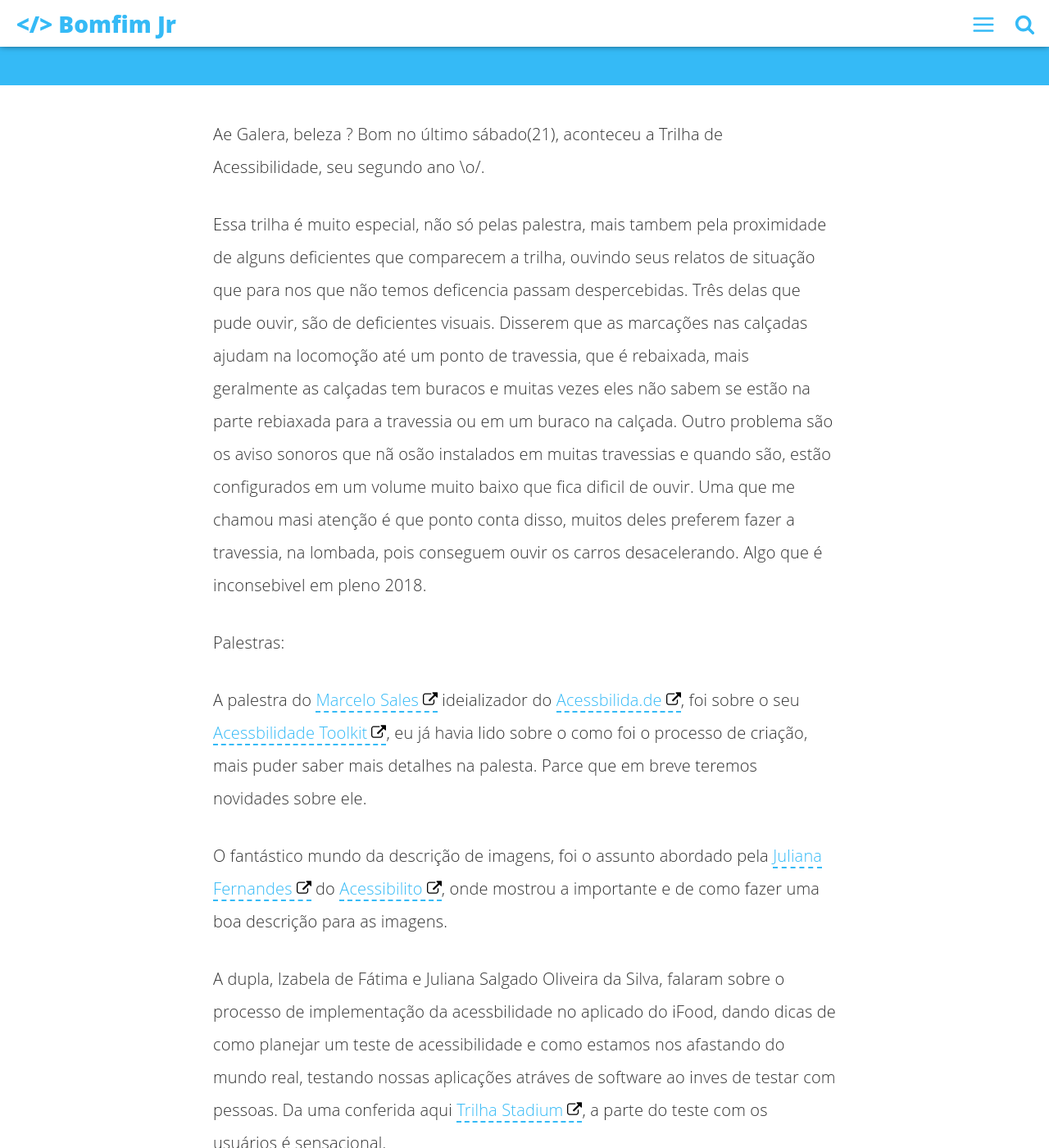
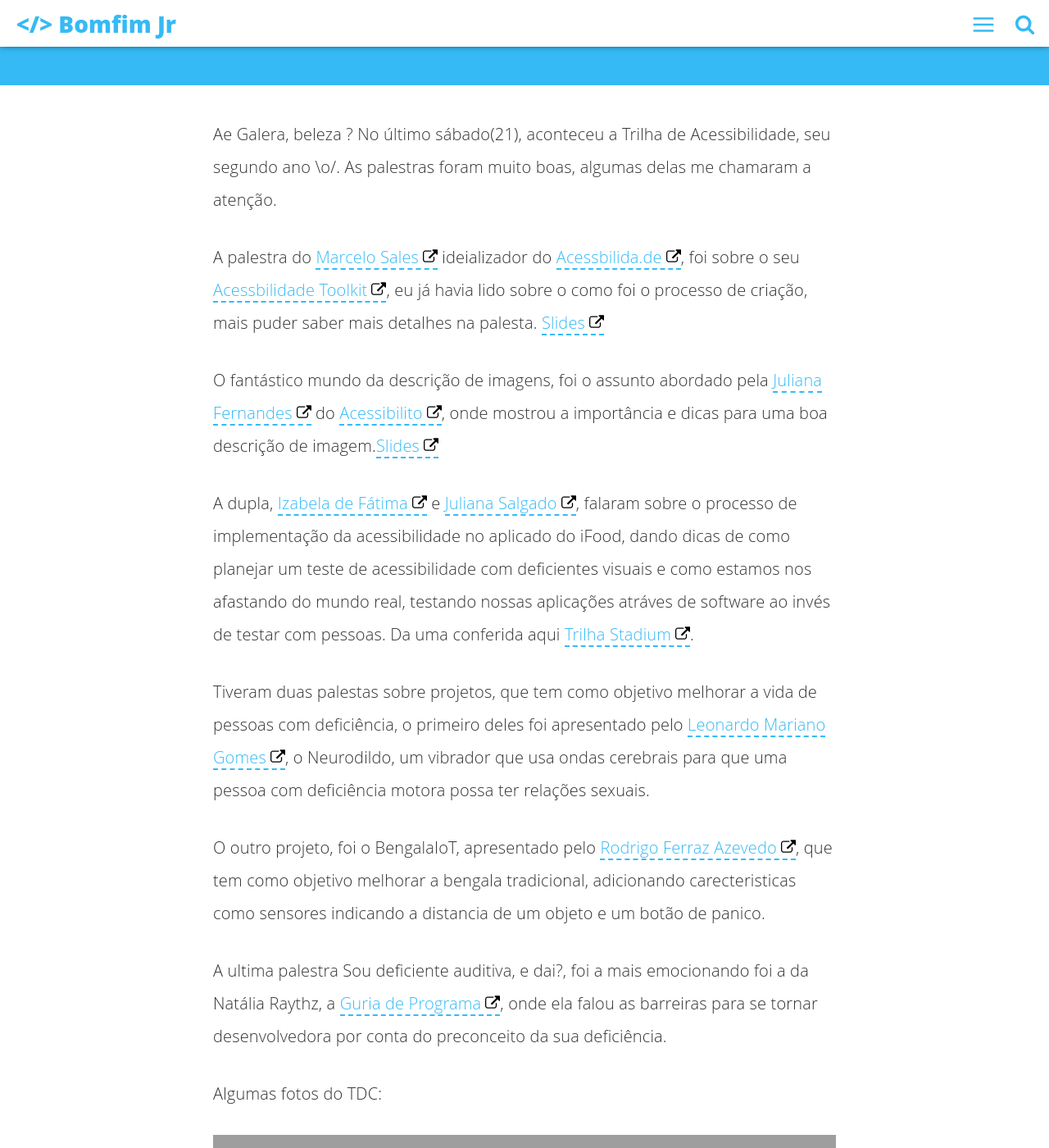
Before and after one commit to bfmjr/bfmjr.github.io, a Jekyll site: the page built from _posts/2018-07-22-tdc-2018---trilha-de-acessibilidade.md, in a window 1280 px wide and 1400 px high, scrolled down 396 px. Shown: the whole window at 82% size. Built offline with Jekyll 4.4.1, drawn with Linux system fonts in a browser that asks for light colours; comment, search, counter and statistics services are not loaded; some of the changed text lies outside the part shown; grey boxes are pictures that could not be loaded.

Commit message:
Revisão postagem

```diff
--- a/_posts/2018-07-22-tdc-2018---trilha-de-acessibilidade.md
+++ b/_posts/2018-07-22-tdc-2018---trilha-de-acessibilidade.md
@@ -1,8 +1,8 @@
 ---
 layout: post
 title: "TDC 2018 - Trilha de Acessibilidade"
-date: 2018-07-22 22:50:28
-image: '/assets/img/'
+date: 2018-07-23 11:00:00
+image: '/assets/img/tdc-2018-trilha-acessibilidade/tdc-2018-trilha-acessibilidade.png'
 description: 'Segundo ano da trilha TDC.'
 main-class: 'eventos'
 color: '#e35100'
@@ -16,33 +16,28 @@ twitter_text: 'Segundo ano da trilha TDC.'
 introduction: 'Segundo ano da trilha TDC.'
 ---
 
-Ae Galera, beleza ? Bom no último sábado(21), aconteceu a Trilha de Acessibilidade, seu segundo ano \o/.
+Ae Galera, beleza ? No último sábado(21), aconteceu a Trilha de Acessibilidade, seu segundo ano \o/. As palestras foram muito boas, algumas delas me chamaram a atenção.
 
+A palestra do [Marcelo Sales](https://uxdesign.blog.br/@msales) ideializador do [Acessbilida.de](http://acessibilida.de), foi sobre o seu [Acessbilidade Toolkit](http://guia-wcag.com), eu já havia lido sobre o como foi o processo de criação, mais puder saber mais detalhes na palesta. [Slides](http://bit.ly/acessibilidade-toolkit-slides)
 
-Essa trilha é muito especial, não só pelas palestra, mais tambem pela proximidade de alguns deficientes que comparecem a trilha, ouvindo seus relatos de situação que para nos que não temos deficencia passam despercebidas. Três delas que pude ouvir, são de deficientes visuais. Disserem que as marcações nas calçadas ajudam na locomoção até um ponto de travessia, que é rebaixada, mais geralmente as calçadas tem buracos e muitas vezes eles não sabem se estão na parte rebiaxada para a travessia ou em um buraco na calçada. Outro problema são os aviso sonoros que nã osão instalados em muitas travessias e quando são, estão configurados em um volume muito baixo que fica dificil de ouvir. Uma que me chamou masi atenção é que ponto conta disso, muitos deles preferem fazer a travessia, na lombada, pois conseguem ouvir os carros desacelerando. Algo que é inconsebivel em pleno 2018.
+O fantástico mundo da descrição de imagens, foi o assunto abordado pela [Juliana Fernandes](https://twitter.com/@julianafrost) do [Acessibilito](https://medium.com/acessibilito/), onde mostrou a importância e dicas para uma boa descrição de imagem.[Slides](https://www.slideshare.net/julianafrost/tdc-2018-o-fantstico-mundo-da-descrio-de-imagens)
 
-Palestras:
+A dupla, [Izabela de Fátima](http://movimentoux.com) e [Juliana Salgado](https://www.linkedin.com/in/julianasalgado), falaram sobre o processo de implementação da acessibilidade no aplicado do iFood, dando dicas de como planejar um teste de acessibilidade com deficientes visuais e como estamos nos afastando do mundo real, testando nossas aplicações atráves de software ao invés de testar com pessoas. Da uma conferida aqui [Trilha Stadium](https://www.eventials.com/Globalcode/tdc-sp-2018-stadium-sabado-4/).
 
-A palestra do [Marcelo Sales](https://uxdesign.blog.br/@msales) ideializador do [Acessbilida.de](http://acessibilida.de), foi sobre o seu [Acessbilidade Toolkit](http://guia-wcag.com), eu já havia lido sobre o como foi o processo de criação, mais puder saber mais detalhes na palesta. Parce que em breve teremos novidades sobre ele.
+Tiveram duas palestas sobre projetos, que tem como objetivo melhorar a vida de pessoas com deficiência, o primeiro deles foi apresentado pelo [Leonardo Mariano Gomes](http://www.labxxx.com.br), o Neurodildo, um vibrador que usa ondas cerebrais para que uma pessoa com deficiência motora possa ter relações sexuais.
 
-O fantástico mundo da descrição de imagens, foi o assunto abordado pela [Juliana Fernandes](https://twitter.com/@julianafrost) do [Acessibilito](https://medium.com/acessibilito/), onde mostrou a importante e de como fazer uma boa descrição para as imagens.
+O outro projeto, foi o BengalaIoT, apresentado pelo [Rodrigo Ferraz Azevedo](https://twitter.com/@rodrigofazevedo), que tem como objetivo melhorar a bengala tradicional, adicionando carecteristicas como sensores indicando a distancia de um objeto e um botão de panico.
 
+A ultima palestra Sou deficiente auditiva, e dai?, foi a mais emocionando foi a da Natália Raythz, a [Guria de Programa](https://twitter.com/guriadeprograma), onde ela falou as barreiras para se tornar desenvolvedora por conta do preconceito da sua deficiência.
 
-A dupla, Izabela de Fátima e Juliana Salgado Oliveira da Silva, falaram sobre o processo de implementação da acessbilidade no aplicado do iFood, dando dicas de como planejar um teste de acessibilidade e como estamos nos afastando do mundo real, testando nossas aplicações atráves de software ao inves de testar com pessoas. Da uma conferida aqui [Trilha Stadium](https://www.eventials.com/Globalcode/tdc-sp-2018-stadium-sabado-4/), a parte do teste com os usuários é sensacional.
+Algumas fotos do TDC:
 
-Tiveram duas palestas sobre projetos que tem como objetivo melhorar a vida de pessoas com deficiências, o primeiro deles foi apresentado pelo [Leonardo Mariano Gomes](http://www.labxxx.com.br), o Neurodildo, um vibrador que usa ondas cerebrais para que uma pessoa com deficienca possa ter relações sexuais.
+<iframe src="https://www.facebook.com/plugins/post.php?href=https%3A%2F%2Fwww.facebook.com%2Fmedia%2Fset%2F%3Fset%3Da.1828472010574040.1073741855.100002337772832%26type%3D3&width=800" width="800" height="800" style="border:none;overflow:hidden" scrolling="no" frameborder="0" allowTransparency="true" allow="encrypted-media"></iframe>
 
-O outro projeto, foi o BengalaIoT, apresentado pelo [Rodrigo Ferraz Azevedo](https://twitter.com/@rodrigofazevedo), que tem como objetivo melhorar a bengala comum que os deficientes visuais usam, adicionando carecteristicas como sensores, indicando a distancia de um objeto, botão de panico.
+Quero agradecer aos coordenadores, Talita Pagani, Leonardo Gleison e Marlon Brandão de Sousa, por mais um ano da trilha, esperando ansioso pelo próximo.
 
-A ultima palestra Sou deficiente auditiva, e dai?, foi a mais emocionando foi a da Natália Raythz, a [Guria de Programa](https://twitter.com/guriadeprograma), odne ela falou as barreiras para se tornar desenvolvedora por conta do preconceito da sua deficiencia. Uma mensagem que ficou:
+Agredeço tambem os palestrantes, Marcelo Sales, Lucas Silva, Michelle Frasson, Juliana Fernandes, Izabela de Fátima,Juliana Salgado, Tatiane Levrero, Sérgio Ramos de Faria, Leonardo Mariano Gomes, Rodrigo Ferraz Azevedo e Natália Raythz por estarem falando de um assunto tão importante.
 
-> Devemos ver as pessoas sobre o que elas podem fazer e não suas condições.
+Por fim, mais não menos importante, agradeço a organização do TDC e a Yara Senger por promover um evento tão legal.
 
-
-
-Como eu disse no começo, essa trilha é sensacional. Ela faz com que você pratique a empatia, a compaixão pelo próximo. Quero agradecer pelos coordenadores, Talita Pagani, Leonardo Gleison e Marlon Brandão de Sousa, por mais um ano da trilha, esperando anciso pelo próximo. Agredeço tambem os palestrantes, Marcelo Sales, Lucas Silva, Michelle Frasson, Juliana Fernandes, Izabela de Fátima, Juliana Salgado Oliveira da Silva, Tatiane Levrero, Sérgio Ramos de Faria, Leonardo Mariano Gomes, Rodrigo Ferraz Azevedo e Natália Raythz por estarem falando de um assunto tão importante. A acessibilidade remove as barreiras, para que todos, idependente de suas limitações possam ter acesso a informação, mobilidade, viver como senão ouvesse limitações.
-
-Por fim, mais não menos importante, agredeço a organização do TDC e a Yara Sanger por promover um evento tão legal.
-
-
-Ano que vem tem mais, e concerteza estarei lá. Para ver os slides das palestra, segue a [página da trilha](http://www.thedevelopersconference.com.br/tdc/2018/saopaulo/trilha-acessibilidade).
+Ano que vem tem mais e com certeza estarei lá. Para ver os slides das palestra, segue a [página da trilha](http://www.thedevelopersconference.com.br/tdc/2018/saopaulo/trilha-acessibilidade).
```
Also changed, not shown: assets/img/tdc-2018-trilha-acessbilidade/IMG_4126.JPG (added), assets/img/tdc-2018-trilha-acessbilidade/tdc-2018-trilha-acessibilidade.png (added).
